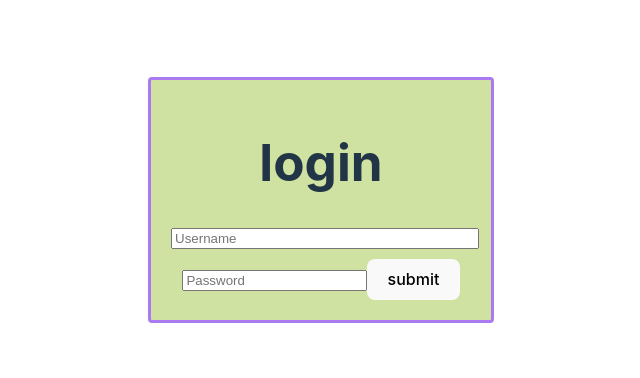
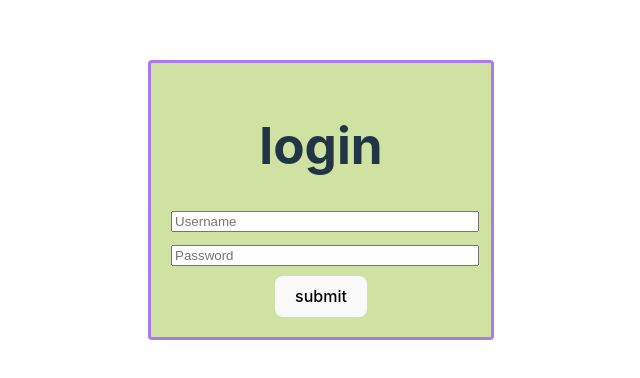
Before and after one commit to Henrik-Eriksson/Group3_Webbutveckling, a React (Vite) app: page / in a window 1280 px wide. Shown: the part 200-578 px from the top of the page, without its empty margins (319-959 px from the left). Built offline with nearby package versions, Linux system fonts and the light colour scheme.

Commit message:
reall small change in login css file

```diff
--- a/src/compenents/login.css
+++ b/src/compenents/login.css
@@ -14,6 +14,11 @@ width: 100%;
 margin-bottom: 10px;
 }
 
+.passowrd {
+    width: 100%;
+    margin-bottom: 10px;
+    }
+
 .login-button {
 width: 100%;
 background-color: #36608d;
--- a/src/compenents/login.jsx
+++ b/src/compenents/login.jsx
@@ -29,13 +29,14 @@ function Login(){
                 onChange={(e) => setUsername(e.target.value)}
             />
             <input
-                className = ".login-button"
+                className = "passowrd"
                 type="password"
                 placeholder="Password"
                 value={password}
                 onChange={(e) => setPassword(e.target.value)}
             />
             <button
+             className = ".login-button"
              onClick={{handleLogin}}>submit</button>
             </>
         )}
```
